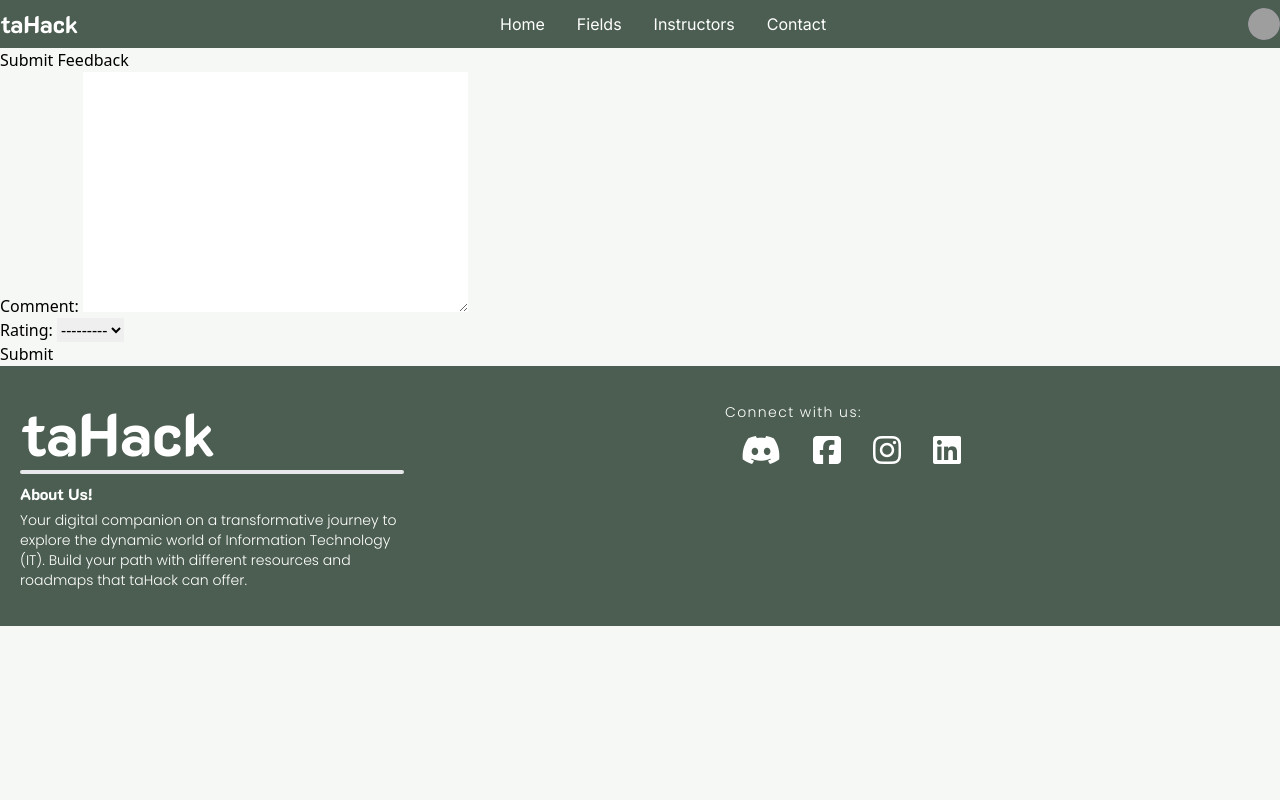
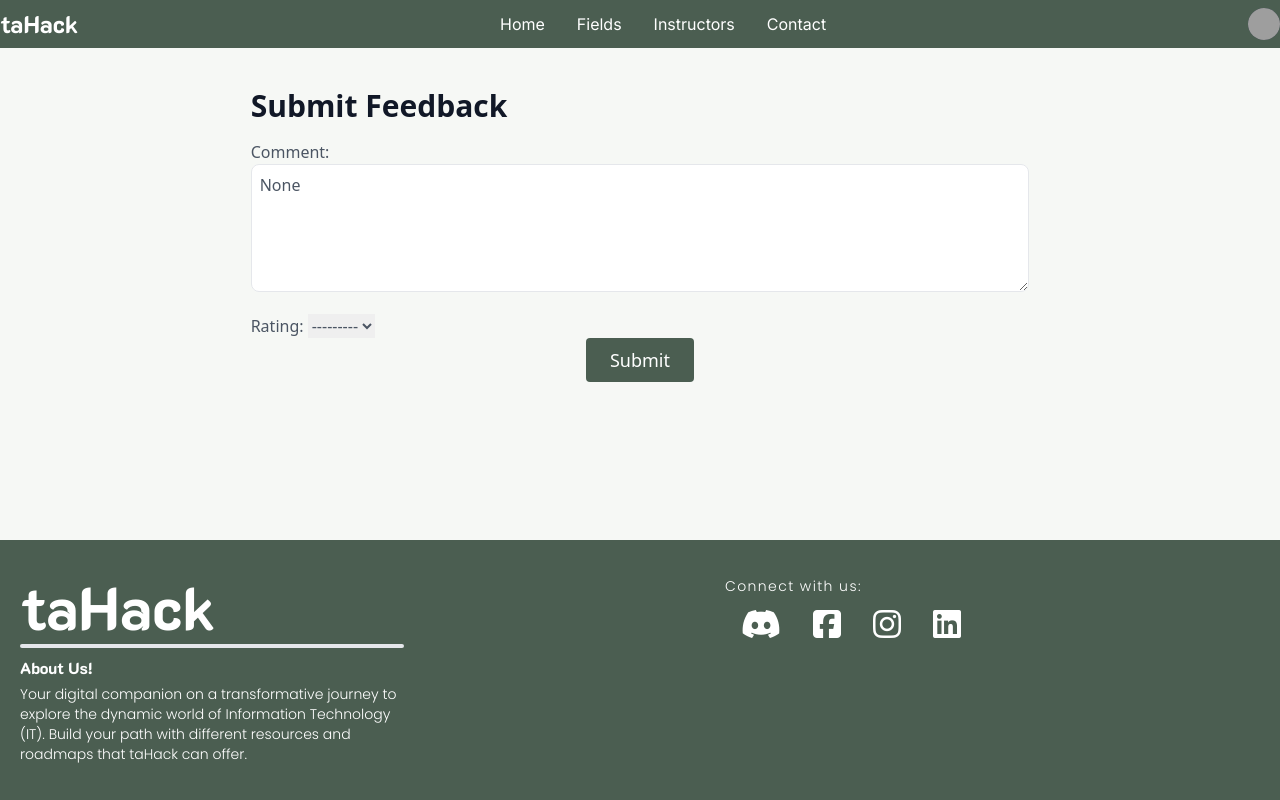
Before and after one commit to mjvdelacruz1/finalTaHack, a Django app: page /submit_feedback/1/ in a window 1280 px wide. Run offline with Django 4.2, Linux system fonts and the light colour scheme; style sheets or scripts are compiled from the project's sources; some libraries are stand-ins or nearby versions; grey boxes are pictures that could not be loaded.

Commit message:
feed back form now has design

```diff
--- a/templates/submit_feedback.html
+++ b/templates/submit_feedback.html
@@ -1,10 +1,41 @@
-<!-- submit_feedback.html -->
 {% extends "a_base.html" %}
+{% load static %}
+
 {% block content %}
-    <h2>Submit Feedback</h2>
-    <form method="post">
-        {% csrf_token %}
-        {{ form.as_p }}
-        <button type="submit">Submit</button>
-    </form>
+<style>
+    body {
+      display: flex;
+      flex-direction: column;
+      min-height: 100vh; /* Ensure the page takes at least the viewport height */
+      margin: 0; /* Remove default margin to avoid unwanted space */
+    }
+
+    .wrapper {
+      flex-grow: 1; /* Allow the content to expand and fill the remaining space */
+    }
+
+  </style>
+  <div class="wrapper">
+    <section class="text-gray-600 body-font">
+      <section class="text-gray-600 body-font overflow-hidden">
+        <div class="container px-5 py-4 mx-auto">
+          <div class="lg:w-2/3 mx-auto">
+            <div class="rounded-lg h-full overflow-hidden p-6">
+              <h2 class="text-3xl font-semibold text-gray-900 mb-4">Submit Feedback</h2>
+              <form method="post">
+                {% csrf_token %}
+                {{ form.comment.label_tag }}
+                <textarea class="w-full h-32 p-2 mb-4 border rounded-lg focus:outline-none focus:border-indigo-500" name="comment" id="comment" placeholder="Enter your feedback here">{{ form.comment.value }}</textarea>
+                {{ form.rating.label_tag }}
+                {{ form.rating }}
+                <div class="text-center">
+                  <button class="inline-flex text-white bg-tahack border-0 py-2 px-6 focus:outline-none hover:bg-green-600 rounded text-lg" type="submit">Submit</button>
+                </div>
+              </form>
+            </div>
+          </div>
+        </div>
+      </section>
+    </section>
+  </div>
 {% endblock %}
```
